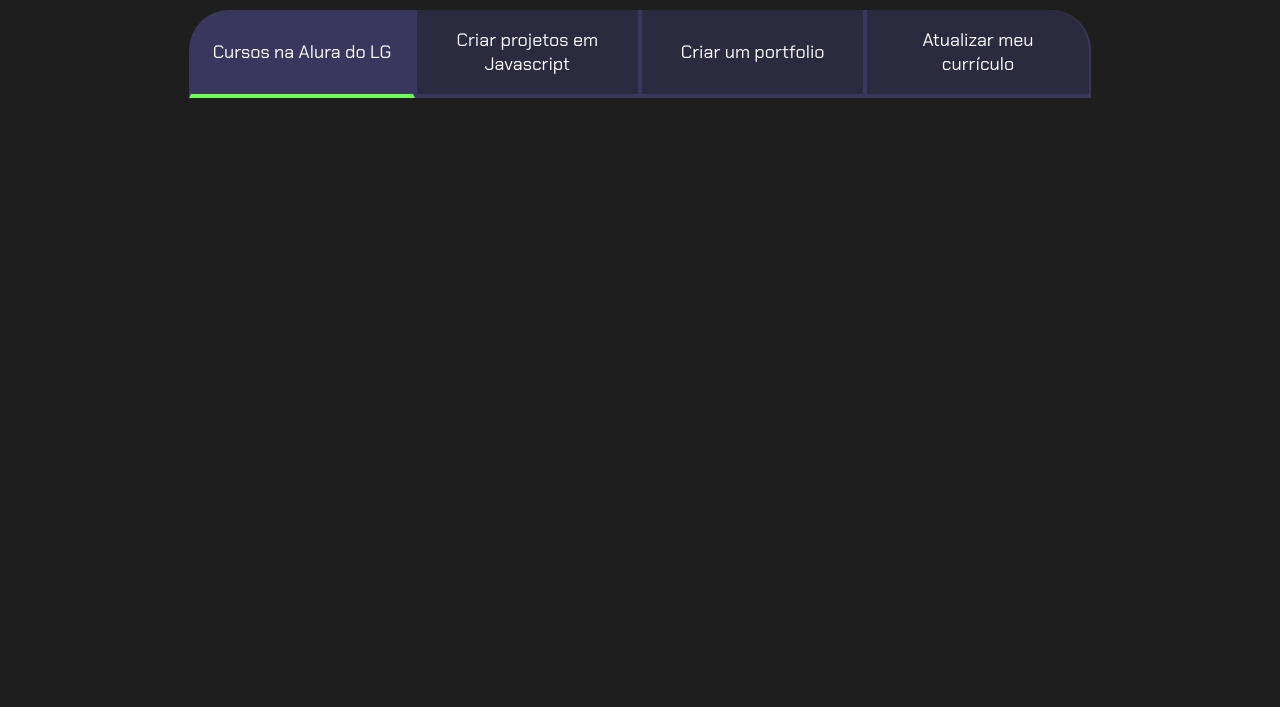
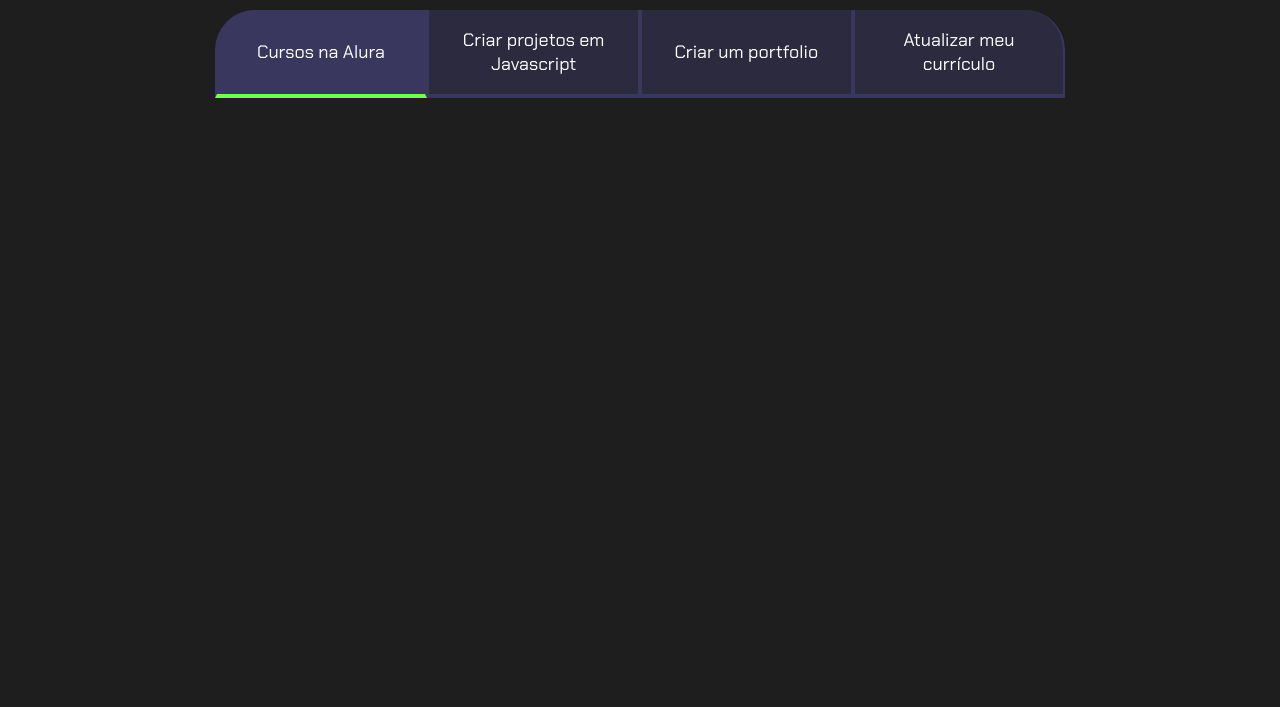
Before and after one commit to luizhgusmao/projeto-alura-1tri, a plain HTML site: page index.html in a window 1280 px wide. Shown: the part 93-800 px from the top of the page. Drawn offline with Linux system fonts and the light colour scheme.

Commit message:
certo agora

```diff
--- a/index.html
+++ b/index.html
@@ -12,7 +12,7 @@
     <section class="conteudo-principal">
         <h2 class="titulo-principal">Meus Objetivos do ano<span>_</span></h2>
         <div class="botoes">
-            <button class="botao ativo">Cursos na Alura do LG</button>
+            <button class="botao ativo">Cursos na Alura</button>
             <button class="botao">Criar projetos em Javascript</button>
             <button class="botao">Criar um portfolio</button>
             <button class="botao">Atualizar meu currículo</button>
```
